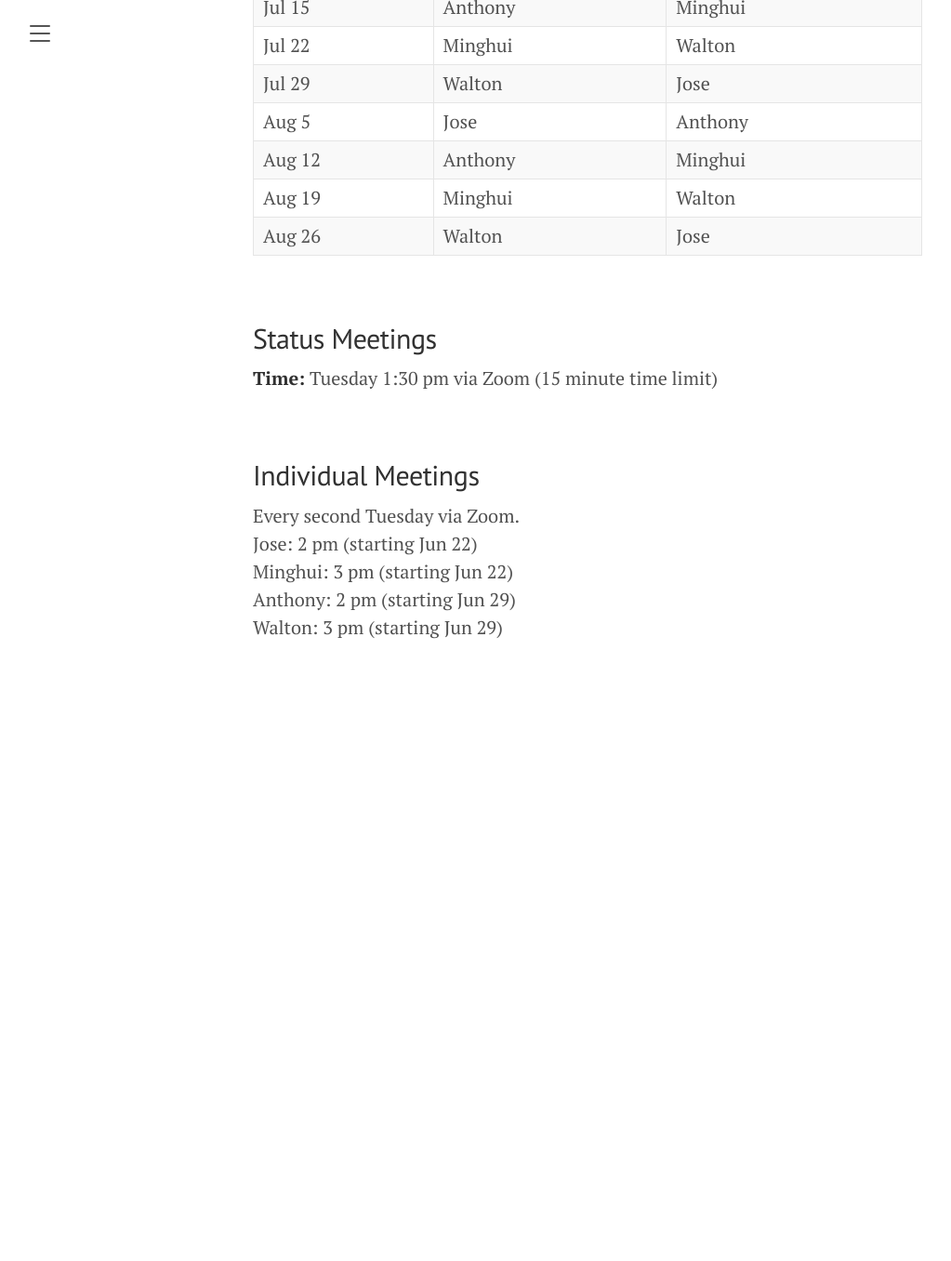
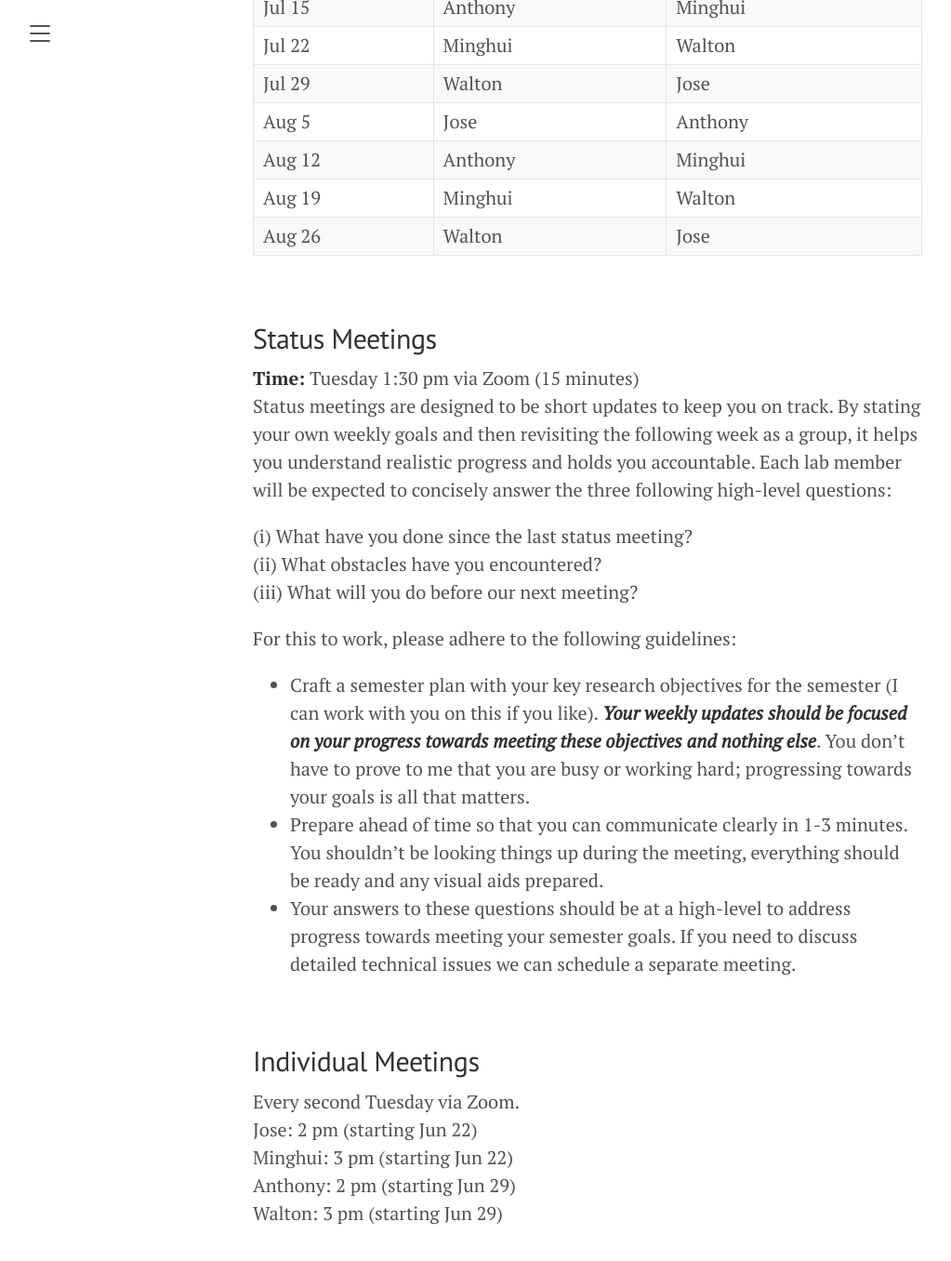
Before and after one commit to horsmanlab/horsmanlab.github.io, a Jekyll site: the page built from meetings.md, in a window 1280 px wide and 1400 px high, scrolled down 726 px. Shown: the top 1356 px of the window at 93% size, without its empty margins (8-1031 px from the left). Built offline with Jekyll 4.4.1, drawn with Linux system fonts in a browser that asks for light colours; before the commit the page ends 1496 px from its top, so only the background shows below that.

Commit message:
added status meeting details

```diff
--- a/meetings.md
+++ b/meetings.md
@@ -69,7 +69,19 @@ title: Meetings
 <br/>
 
 ## Status Meetings
-**Time:** Tuesday 1:30 pm via Zoom (15 minute time limit)<br/>
+**Time:** Tuesday 1:30 pm via Zoom (15 minutes)<br/>
+Status meetings are designed to be short updates to keep you on track. By stating your own weekly goals and then revisiting the following week as a group, it helps you understand realistic progress and holds you accountable. Each lab member will be expected to concisely answer the three following high-level questions:
+
+(i) What have you done since the last status meeting?<br/>
+(ii) What obstacles have you encountered?<br/>
+(iii) What will you do before our next meeting?<br/>
+
+For this to work, please adhere to the following guidelines: <br/>
+
+- Craft a semester plan with your key research objectives for the semester (I can work with you on this if you like). ***Your weekly updates should be focused on your progress towards meeting these objectives and nothing else***. You don't have to prove to me that you are busy or working hard; progressing towards your goals is all that matters.<br/>
+- Prepare ahead of time so that you can communicate clearly in 1-3 minutes. You shouldn't be looking things up during the meeting, everything should be ready and any visual aids prepared.
+- Your answers to these questions should be at a high-level to address progress towards meeting your semester goals. If you need to discuss detailed technical issues we can schedule a separate meeting.
+
 
 <br/>
 
```
Also changed, not shown: 3 other files.
